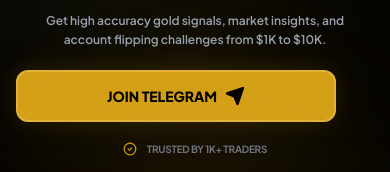
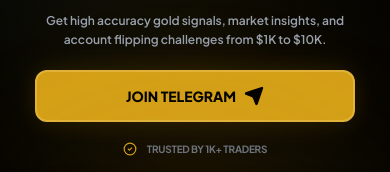
Before and after one commit to ahmathmusharraf/XAU-VIP-Trading, a React (Vite) app: page / in a window 390 px wide. Shown: the part 234-406 px from the top of the page. Built offline with nearby package versions, Linux system fonts and the light colour scheme.

Commit message:
Update Home.tsx

```diff
--- a/src/pages/Home.tsx
+++ b/src/pages/Home.tsx
@@ -221,7 +221,7 @@ export default function Home() {
               Get high accuracy gold signals, market insights, and account flipping challenges from $1K to $10K.
             </motion.p>
 
-            <motion.div variants={item} className="flex flex-col sm:flex-row gap-3 md:gap-4 mb-5 md:mb-8 max-w-xs sm:max-w-md lg:mx-0 w-full">
+            <motion.div variants={item} className="flex flex-col sm:flex-row gap-3 md:gap-4 mb-5 md:mb-8 max-w-xs sm:max-w-md mx-auto lg:mx-0 w-full">
               <motion.button
                 onClick={() => window.open(TELEGRAM_LINK, '_blank')}
                 whileHover={{ scale: 1.02, boxShadow: "0 0 30px rgba(212, 160, 23, 0.4)" }}
```
